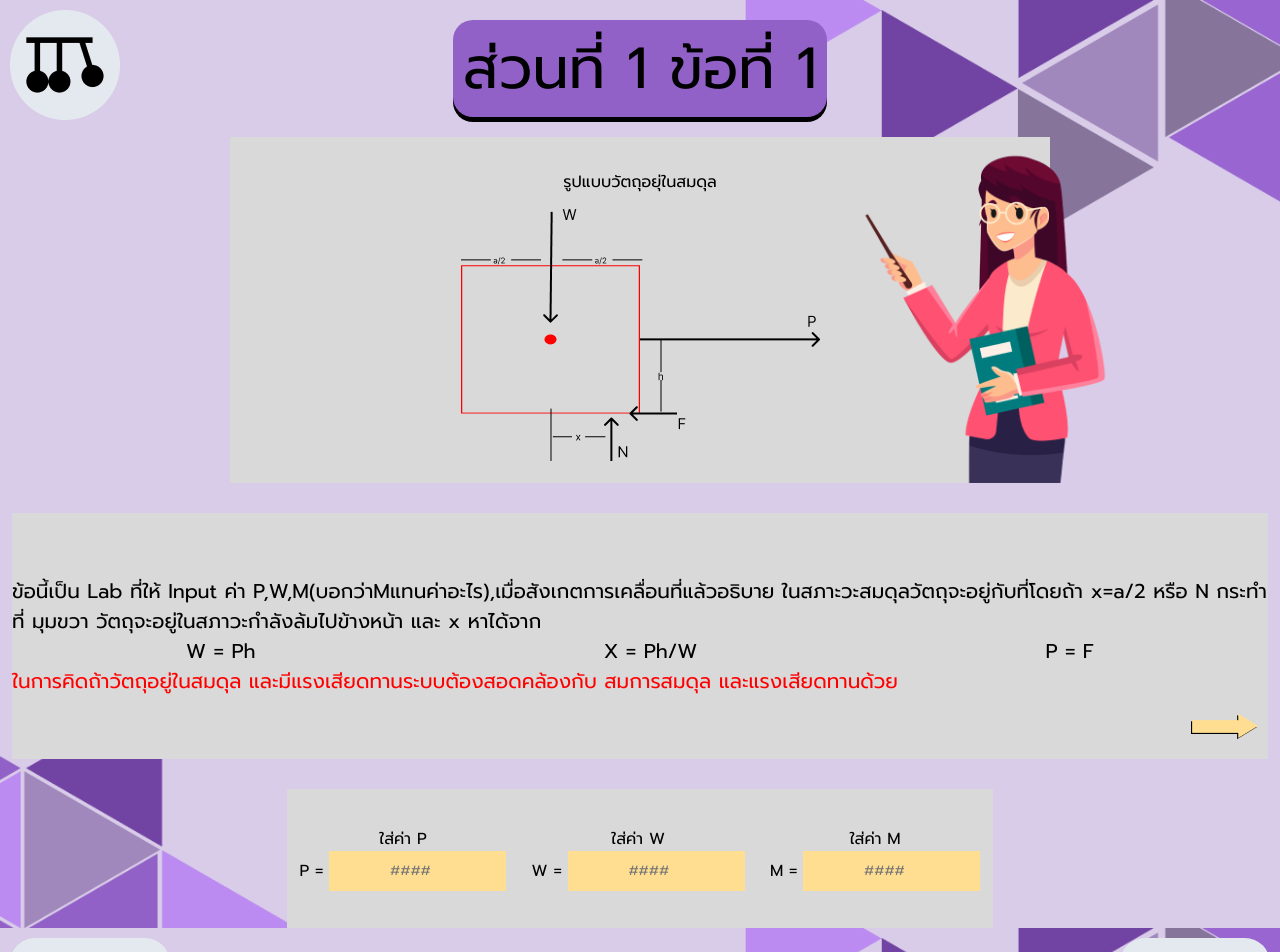
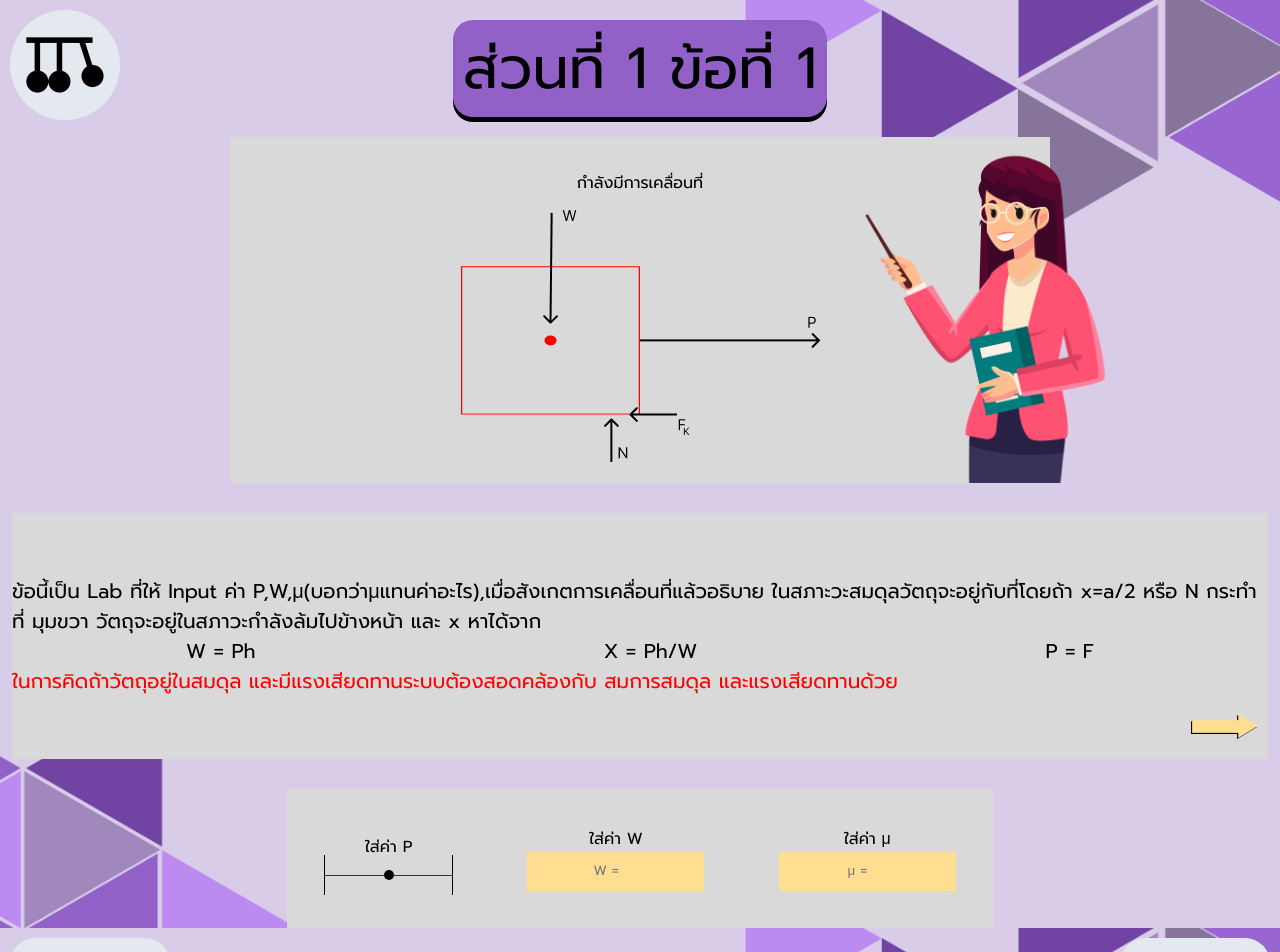
Before and after one commit to KaminariSora/Project_EG203, a React (Create React App) app in the folder eg203/: page /Section1_1 in a window 1280 px wide. Shown: the top 952 px of the page. Built offline with nearby package versions, Linux system fonts and the light colour scheme.

Commit message:
add useEffect feature

```diff
--- a/eg203/src/Components/section1.css
+++ b/eg203/src/Components/section1.css
@@ -155,11 +155,55 @@ body {
     text-align: center;
 }
 
-.input input{
+.number {
     background-color: #FFDE91;
     border: none;
     height: 40px;
     text-align: center;
+}
+
+.range-container {
+    background: #FFDE91;
+    height: 40px;
+    position: relative;
+    overflow: hidden;
+}
+
+.range {
+    -webkit-appearance: none;
+    appearance: none;
+    height: 1px;
+    background: #333;
+    outline: none;
+    position: relative;
+}
+
+.range::before {
+    content: '';
+    height: 40px;
+    border-left: 1px solid black;
+    position: absolute;
+    transform: translateY(-50%);
+}
+
+.range::after {
+    content: '';
+    height: 40px;
+    border-right: 1px solid black;
+    position: absolute;
+    right: 0;
+    transform: translateY(-50%);
+}
+
+.range::-webkit-slider-thumb {
+    -webkit-appearance: none;
+    appearance: none;
+    width: 10px;
+    height: 10px;
+    border-radius: 50%;
+    background: black;
+    z-index: 1;
+    cursor: pointer;
 }
 
 /* #p-value:after,
--- a/eg203/src/Components/section1_1.js
+++ b/eg203/src/Components/section1_1.js
@@ -7,6 +7,7 @@ const Section1_1 = () => {
     const [w_value, setW_value] = useState(0)
     const [m_value, setM_value] = useState(0)
     const [currentSlide, setCurrentSlide] = useState(0)
+    const [currentImage, setCurrentImage] = useState(0)
     const ImageStatus = [{
         title: 'รูปแบบวัตถุอยุ่ในสมดุล',
         src: './Images/Section1/Static.png'
@@ -22,7 +23,7 @@ const Section1_1 = () => {
     const slides = [{
         title: 'Slide 1',
         content:
-            'ข้อนี้เป็น Lab ที่ให้ Input ค่า P,W,M(บอกว่าMแทนค่าอะไร),เมื่อสังเกตการเคลื่อนที่แล้วอธิบาย ในสภาะวะสมดุลวัตถุจะอยู่กับที่โดยถ้า x=a/2 หรือ N กระทำที่ มุมขวา วัตถุจะอยู่ในสภาวะกำลังล้มไปข้างหน้า และ x หาได้จาก',
+            'ข้อนี้เป็น Lab ที่ให้ Input ค่า P,W,μ(บอกว่าμแทนค่าอะไร),เมื่อสังเกตการเคลื่อนที่แล้วอธิบาย ในสภาะวะสมดุลวัตถุจะอยู่กับที่โดยถ้า x=a/2 หรือ N กระทำที่ มุมขวา วัตถุจะอยู่ในสภาวะกำลังล้มไปข้างหน้า และ x หาได้จาก',
         formular: ['W = Ph', 'X = Ph/W', 'P = F'],
         note:
             'ในการคิดถ้าวัตถุอยู่ในสมดุล และมีแรงเสียดทานระบบต้องสอดคล้องกับ สมการสมดุล และแรงเสียดทานด้วย'
@@ -30,7 +31,7 @@ const Section1_1 = () => {
     {
         title: 'Slide 2',
         content:
-            'ถ้าเพิ่ม P ขึ้นเรื่อยๆ จนค่า F มากสุด(F ) วัตถุจะกำลังเคลื่อนที่ โดย F  = MN(ถ้าเพิ่ม P ถึง F  จะเกิด R  ) และเมื่ออยู่ใน สภาวะ กำลังเคลื่อนที่ แรง N และ F  จะทำให้เกิด R  โดยหามุมของ R  ได้จาก',
+            'ถ้าเพิ่ม P ขึ้นเรื่อยๆ จนค่า F มากสุด(F ) วัตถุจะกำลังเคลื่อนที่ โดย F  = μN(ถ้าเพิ่ม P ถึง F  จะเกิด R  ) และเมื่ออยู่ใน สภาวะ กำลังเคลื่อนที่ แรง N และ F  จะทำให้เกิด R  โดยหามุมของ R  ได้จาก',
         formular: ['θ<sub>s</sub> = tan<sup>-1</sup>M<sub>s</sub>'],
         note:
             ''
@@ -38,25 +39,37 @@ const Section1_1 = () => {
     {
         title: 'Slide 3',
         content:
-            'เมื่อวัตถุเริ่มเคลื่ยนที่ F  จะกลายเป็น F  โดยหาได้จาก F  = M N และแรงลัพธ์ R  มีมุม',
+            'เมื่อวัตถุเริ่มเคลื่ยนที่ F  จะกลายเป็น F  โดยหาได้จาก F  = μN และแรงลัพธ์ R  มีมุม',
         formular: ['θ<sub>s</sub> = tan<sup>-1</sup>M<sub>s</sub>'],
         note: ''
     }]
 
     useEffect(() => {
-        console.log("P_value : ", p_value);
-        console.log("W_value : ", w_value);
-        console.log("M_value : ", m_value);
+        const WM = m_value * w_value
+        if(p_value > WM) {
+            console.log("เคลื่อนที่")
+            setCurrentImage(2)
+        } else if (p_value === WM) {
+            console.log("กำลังเคลื่อนที่")
+            setCurrentImage(1)
+        } else if (p_value < WM) {
+            console.log("หยุดนิ่ง")
+            setCurrentImage(0)
+        }
+        console.log("CurrentImage : ",currentImage)
     }, [p_value, w_value, m_value]);
 
     const handleP_value = (event) => {
-        setP_value(event.target.value)
+        const P = parseInt(event.target.value)
+        setP_value(P)
     }
     const handleW_value = (event) => {
-        setW_value(event.target.value)
+        const W = parseInt(event.target.value)
+        setW_value(W)
     }
     const handleM_value = (event) => {
-        setM_value(event.target.value)
+        const M = parseInt(event.target.value)
+        setM_value(M)
     }
 
     const handleNextSlide = () => {
@@ -76,8 +89,8 @@ const Section1_1 = () => {
             <img className="logo" src="./Images/LogoApp.png"></img>
             <div className="title">ส่วนที่ 1 ข้อที่ 1</div>
             <div className="problem">
-                <p>{ImageStatus[currentSlide].title}</p>
-                <img src={ImageStatus[currentSlide].src}></img>
+                <p>{ImageStatus[currentImage].title}</p>
+                <img src={ImageStatus[currentImage].src}></img>
                 <img className='teacher' src="./Images/teacher.png"></img>
             </div>
             <div className="explanation">
@@ -106,20 +119,20 @@ const Section1_1 = () => {
             <div className="answer">
                 <div className="input" id="p-value">
                     <p>ใส่ค่า P</p>
-                    <label>P = </label>
-                    <input type='number' placeholder="####" onChange={handleP_value}></input>
+                    {/* <label>P = </label> */}
+                    <input type='range' min="0" max="100" onChange={handleP_value} className='range'></input>
                 </div>
 
                 <div className="input" id="w-value">
                     <p>ใส่ค่า W</p>
-                    <label>W = </label>
-                    <input type='number' placeholder="####" onChange={handleW_value}></input>
+                    {/* <label>W = </label> */}
+                    <input type='number' placeholder="W = " onChange={handleW_value} className='number'></input>
                 </div>
 
                 <div className="input" id="m-value">
-                    <p>ใส่ค่า M</p>
-                    <label>M = </label>
-                    <input type='number' placeholder="####" onChange={handleM_value}></input>
+                    <p>ใส่ค่า μ</p>
+                    {/* <label>μ = </label> */}
+                    <input type='number' placeholder="μ = " onChange={handleM_value} className='number'></input>
                 </div>
             </div>
             <footer>
--- a/eg203/src/Components/section1_2.js
+++ b/eg203/src/Components/section1_2.js
@@ -43,12 +43,12 @@ const Section1_2 = () => {
             <div className="input" id="p-value">
                     <p>ใส่ค่า θ</p>
                     <label>θ = </label>
-                    <input type='number' placeholder="####"></input>
+                    <input type='range' min="0" max="100" className='range'></input>
                 </div>
             </div>
             <footer>
                 <Link to="/section1_1" className="back-control">ย้อนกลับ</Link>
-                <button className="next-control">ข้อต่อไป</button>
+                <Link to="/slider-test" className="next-control">ข้อต่อไป</Link>
             </footer>
         </div>
     );
--- /dev/null
+++ b/eg203/src/Components/slider-test.js
@@ -0,0 +1,22 @@
+import './slider.css'
+const sliderTest = () => {
+    return (
+        <div>
+            <div className="input" id="p-value">
+                <p>ใส่ค่า P</p>
+                <label>P = </label>
+                <input
+                    type="range"
+                    min="0"
+                    max="10"
+                    step="1"
+                    className="slider"
+                />
+                <span>P</span>
+            </div>
+
+        </div>
+    )
+}
+
+export default sliderTest
--- /dev/null
+++ b/eg203/src/Components/slider.css
@@ -0,0 +1,38 @@
+/*
+.input {
+    margin-bottom: 20px;
+}
+
+.slider {
+    -webkit-appearance: none;
+    width: 50%;
+    height: 15px;
+    border-radius: 5px;
+    background: #d3d3d3;
+    outline: none;
+    opacity: 0.7;
+    -webkit-transition: .2s;
+    transition: opacity .2s;
+}
+
+.slider:hover {
+    opacity: 1;
+}
+
+.slider::-webkit-slider-thumb {
+    -webkit-appearance: none;
+    appearance: none;
+    width: 10px;
+    height: 10px;
+    border-radius: 50%;
+    background: #4CAF50;
+    cursor: pointer;
+}
+
+.slider::-moz-range-thumb {
+    width: 25px;
+    height: 25px;
+    border-radius: 50%;
+    background: #4CAF50;
+    cursor: pointer;
+} */
--- a/eg203/src/index.js
+++ b/eg203/src/index.js
@@ -5,6 +5,7 @@ import App from './App';
 import reportWebVitals from './reportWebVitals';
 import Section1_1 from './Components/section1_1';
 import Section1_2 from './Components/section1_2';
+import SliderTest from './Components/slider-test';
 import {
   createBrowserRouter,
   RouterProvider,
@@ -25,6 +26,10 @@ const router = createBrowserRouter([
   {
     path: "Section1_2",
     element: <Section1_2/>
+  },
+  {
+    path: "Slider-test",
+    element: <SliderTest/>
   }
 ]);
 
```
